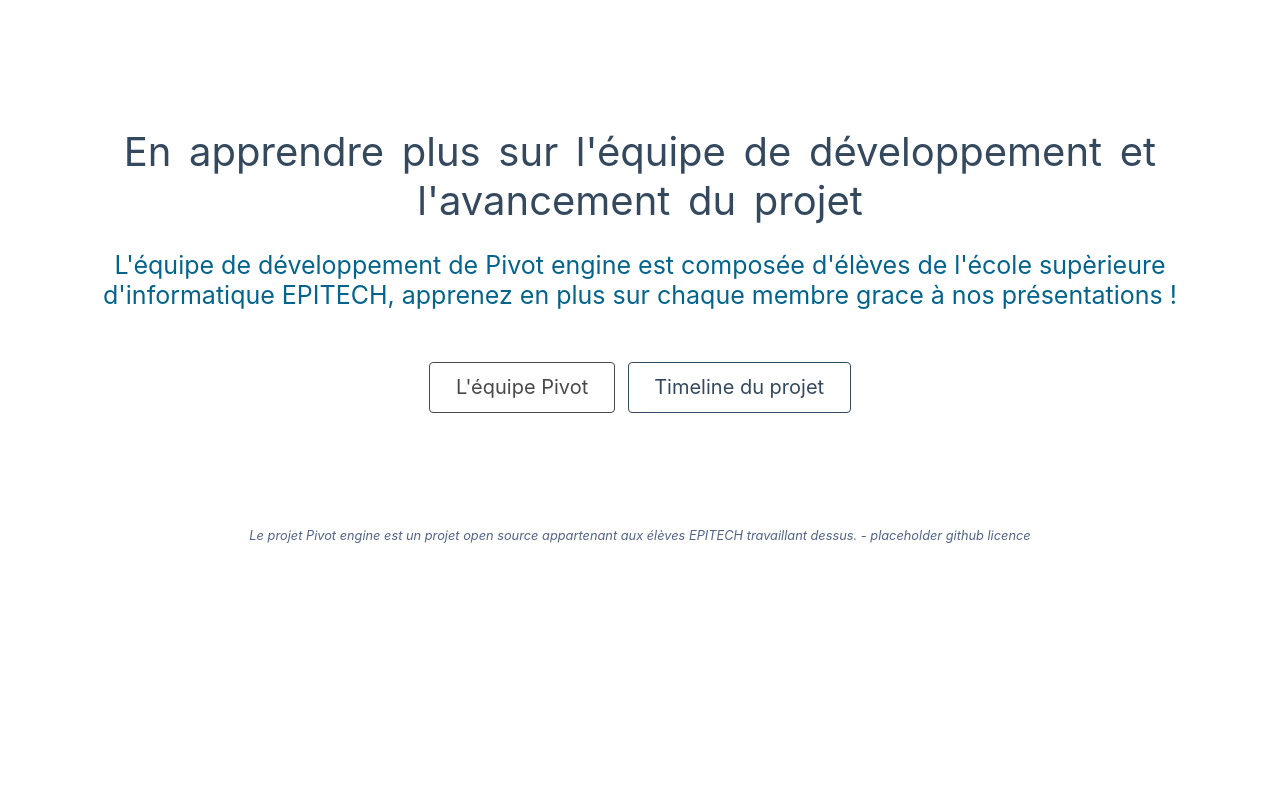
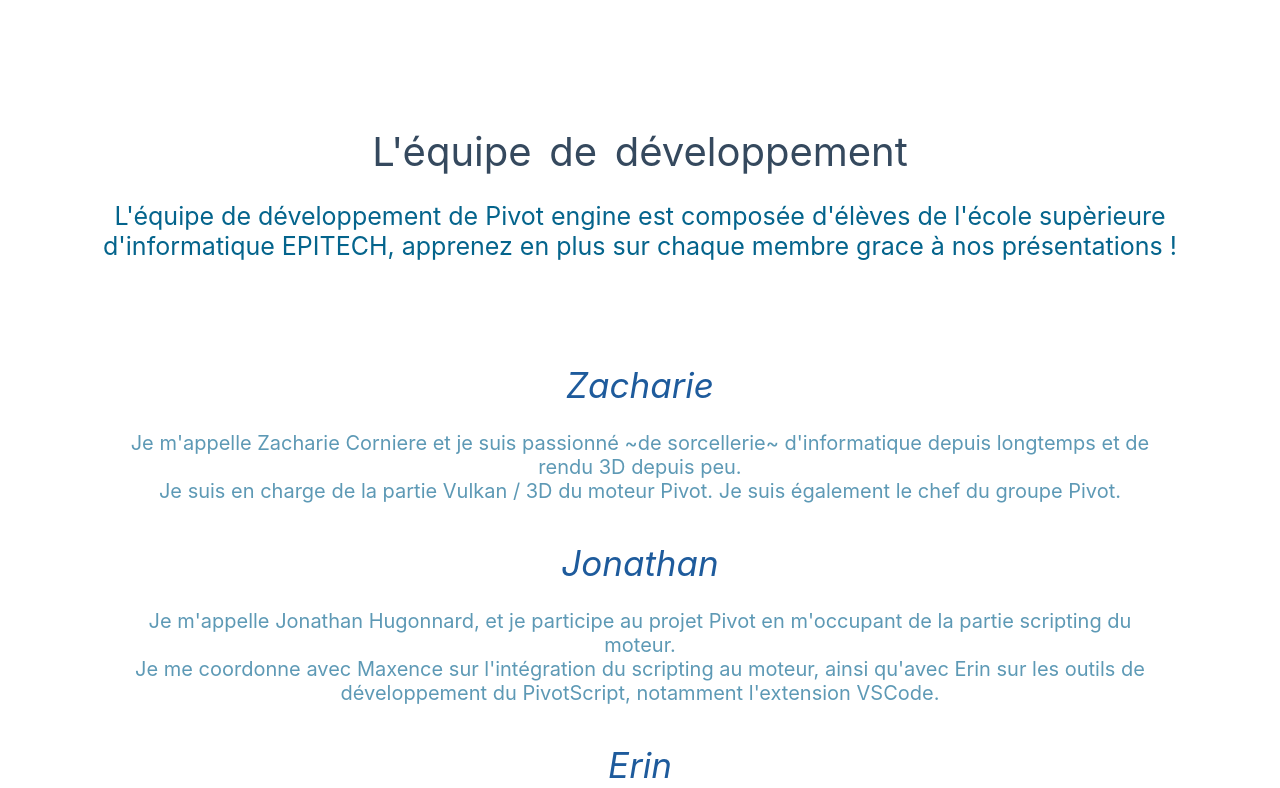
Before and after one commit to EIP-Pivot/Site, a Nuxt app: page / in a window 1280 px wide. Shown: the part 1332-2120 px from the top of the page. Before the commit the page ends 1888 px from the top, so only its background shows below. Built offline with nearby package versions, Linux system fonts and the light colour scheme; what @growthbunker/vuetimeline would draw is missing.

Commit message:
one page intro/team/timeline

```diff
--- a/pages/team.vue
+++ b/components/team.vue
@@ -1,6 +1,6 @@
 <template>
     <div class="container">
-        <div class="multiArticle">
+        <div class="multiArticle, sub_section">
             <div class="article">
                 <div class="article_title">
                     Zacharie
--- a/layouts/default.vue
+++ b/layouts/default.vue
@@ -70,6 +70,10 @@
   margin-bottom: 10vw;
 }
 
+.small_spacing {
+  margin-bottom: 5vw;
+}
+
 .button--blue {
   display: inline-block;
   border-radius: 4px;
@@ -122,4 +126,24 @@
   width: 90%;
 }
 
+.sub_section .article {
+  align-content: center;
+  text-align: center;
+  font-size: clamp(10px, 2vw, 20px);
+  margin-top: 3vw;
+  margin-bottom: 3vw;
+  color: #3b84a5d3;
+  width: 100%;
+}
+
+.sub_section .article_title {
+  font-weight: 400;
+  font-size: clamp(20px, 4vw, 35px);
+  font-style: oblique;
+  color: #1e5b9c;
+  word-spacing: 0.5vw;
+  padding-bottom: 2vw;
+  margin-bottom: 0px;
+}
+
 </style>
--- a/pages/index.vue
+++ b/pages/index.vue
@@ -52,17 +52,29 @@
 
         <div class="article">
           <div class="article_title">
-          En apprendre plus sur l'équipe de développement et l'avancement du projet
+            L'équipe de développement
           </div>
-        L'équipe de développement de Pivot engine est composée d'élèves de l'école supèrieure d'informatique EPITECH, apprenez en plus sur chaque membre grace à nos présentations !
+          L'équipe de développement de Pivot engine est composée d'élèves de l'école supèrieure d'informatique EPITECH, apprenez en plus sur chaque membre grace à nos présentations !
+          <div class="small_spacing"></div>
+          <team></team>
         </div>
-        <NuxtLink class="button--grey" to="/team">L'équipe Pivot</NuxtLink>
-        <NuxtLink class="button--blue" to="/timeline">Timeline du projet</NuxtLink>
+
+        <div class="spacing"></div>
+
+        <div class="article">
+          <div class="article_title">
+            Timeline du projet
+          </div>
+          <timeline></timeline>
+        </div>
+
       </div>
     </div>
   </div>
 </template>
 
 <script>
-export default {}
+import timeline from './timeline.vue'
+export default {
+  components: { timeline },}
 </script>
```
